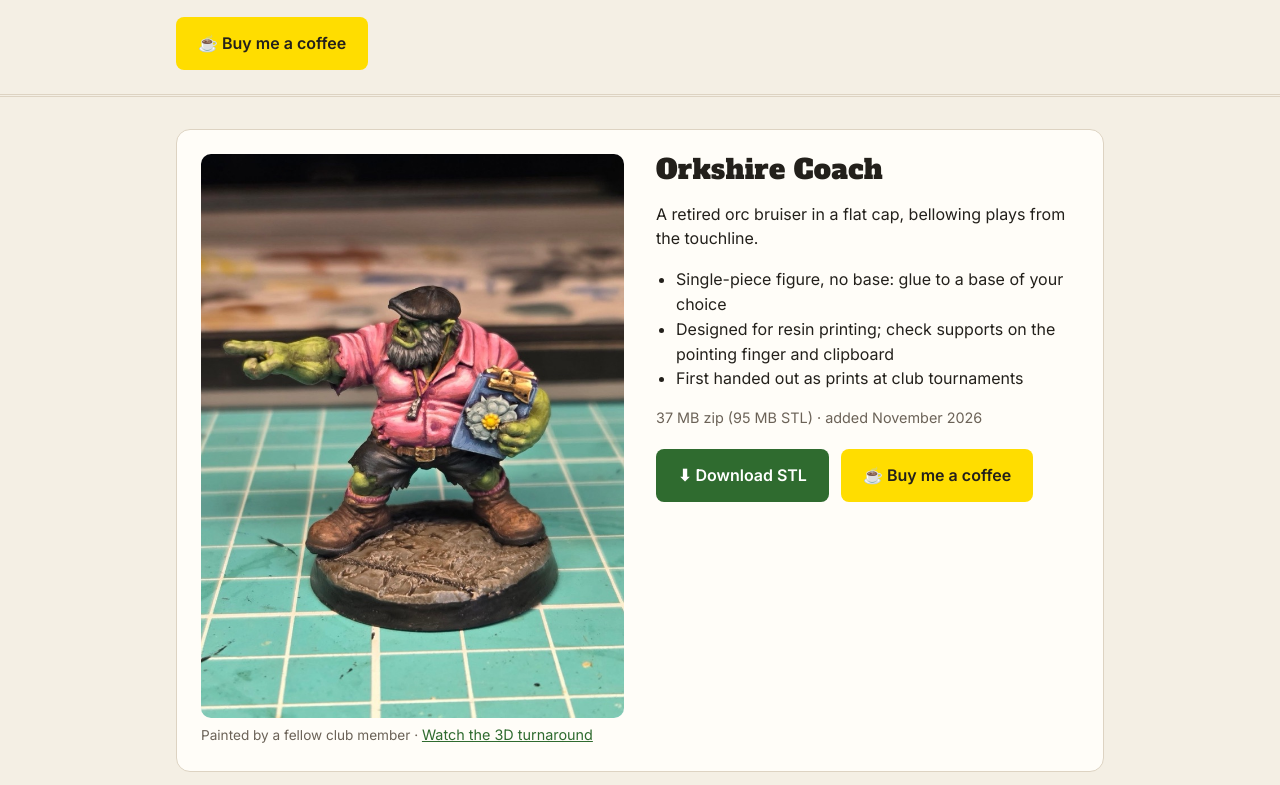
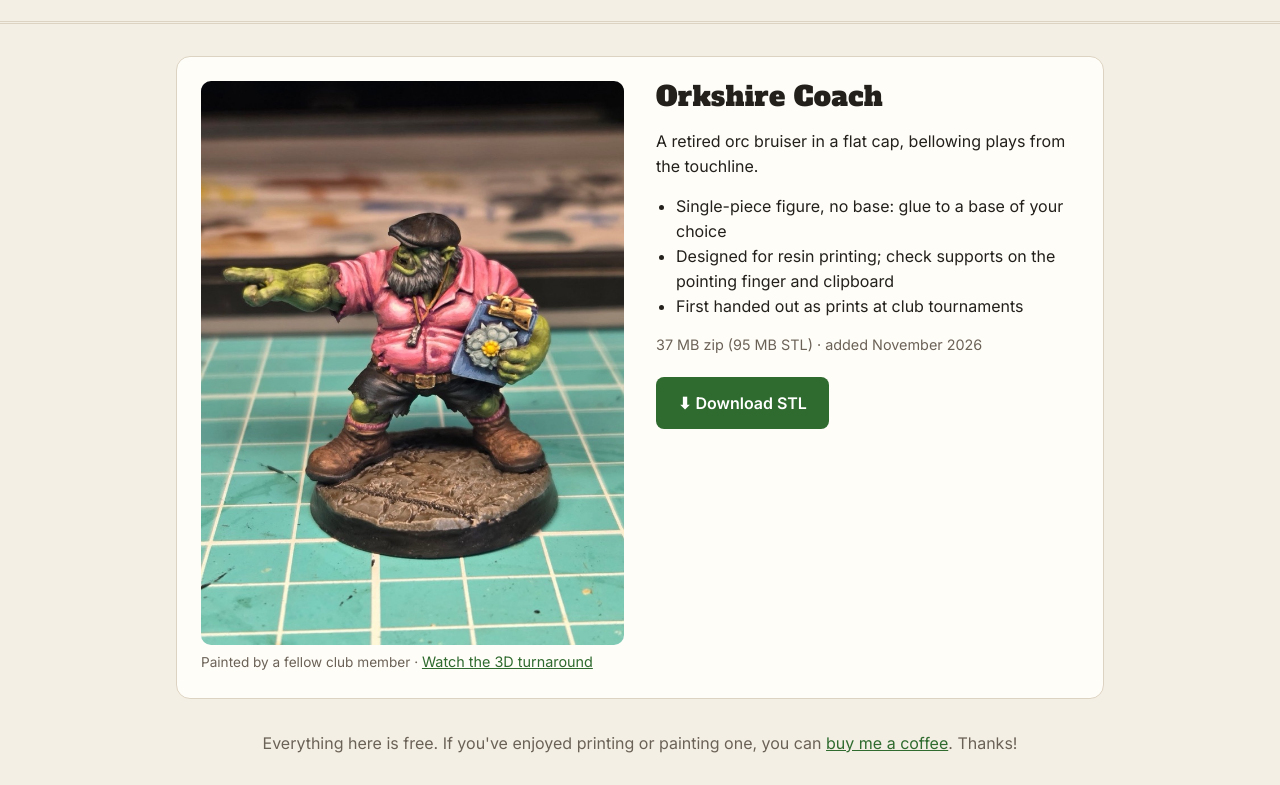
Before and after one commit to Twoshedzz/fantasy-football-minis, a plain HTML site: page index.html in a window 1280 px wide. Shown: the part 167-952 px from the top of the page. Drawn offline with Linux system fonts and the light colour scheme.

Commit message:
Swap coffee buttons for one low-key thank-you line
Co-Authored-By: Claude Opus 5.5 <noreply@anthropic.com>

```diff
--- a/index.html
+++ b/index.html
@@ -31,7 +31,8 @@
            border-radius: 8px; font-weight: 600; text-decoration: none;
            border: 2px solid transparent; }
     .btn-primary { background: var(--accent); color: var(--accent-ink); }
-    .btn-coffee { background: var(--coffee); color: #23201b; }
+    .thanks { color: var(--muted); text-align: center; margin: 0 0 32px; }
+    .thanks:empty { display: none; }
     .btn-ghost { border-color: var(--line); color: var(--ink); }
     .btn:hover { filter: brightness(1.08); }
     .btn:focus-visible { outline: 3px solid var(--ink); outline-offset: 2px; }
@@ -68,12 +69,12 @@
       <h1>Free Fantasy Football Minis</h1>
       <p class="lede">Original 3D-printable miniatures for fantasy football tabletop games.
         Free to download, print and paint. More to come.</p>
-      <div class="actions" id="header-actions"></div>
     </div>
   </header>
 
   <main class="wrap">
     <div id="models"></div>
+    <p class="thanks" id="thanks"></p>
 
     <section class="promo" aria-labelledby="roster-h">
       <h2 id="roster-h">Building a team?</h2>
@@ -101,10 +102,11 @@
     const esc = s => String(s).replace(/[&<>"']/g, c =>
       ({ "&": "&amp;", "<": "&lt;", ">": "&gt;", '"': "&quot;", "'": "&#39;" }[c]));
 
-    const coffeeBtn = SITE.coffeeUrl
-      ? `<a class="btn btn-coffee" href="${esc(SITE.coffeeUrl)}" rel="noopener">☕ Buy me a coffee</a>` : "";
-
-    document.getElementById("header-actions").innerHTML = coffeeBtn;
+    if (SITE.coffeeUrl) {
+      document.getElementById("thanks").innerHTML =
+        `Everything here is free. If you've enjoyed printing or painting one, you can
+         <a href="${esc(SITE.coffeeUrl)}" rel="noopener">buy me a coffee</a>. Thanks!`;
+    }
     document.getElementById("roster-link").href = SITE.rosterBuilderUrl;
 
     document.getElementById("models").innerHTML = MODELS.map(m => `
@@ -121,7 +123,6 @@
           <p class="meta">${esc(m.fileSize)} · added ${esc(m.added)}</p>
           <div class="actions">
             <a class="btn btn-primary" href="${esc(m.file)}" download>⬇ Download STL</a>
-            ${coffeeBtn}
           </div>
         </div>
       </article>`).join("");
```
